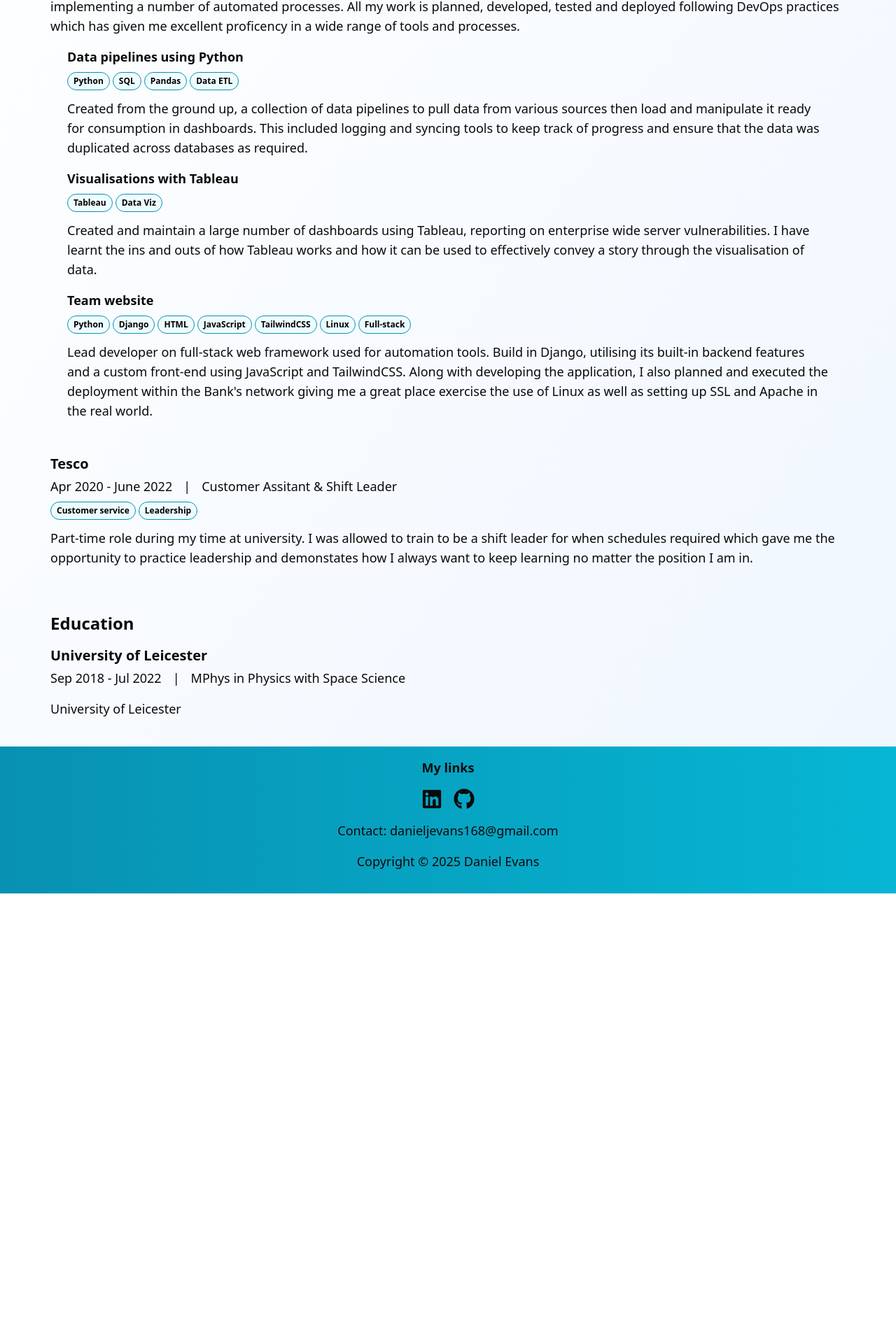
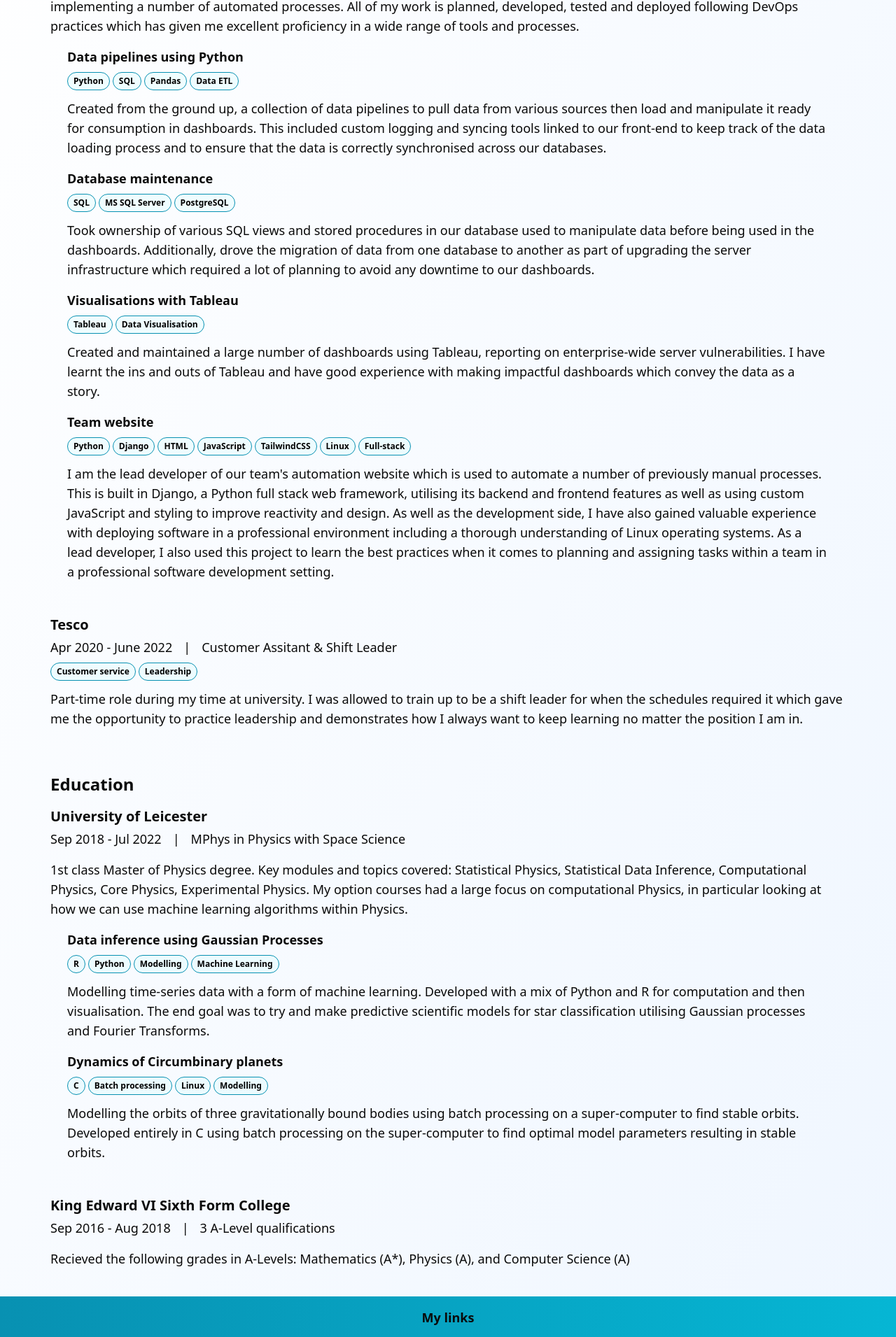
Before and after one commit to dane168/personal-website, a Next.js app: page /resume in a window 1280 px wide. Shown: the part 411-2322 px from the top of the page at 70% size. Before the commit the page ends 1688 px from the top, so only its background shows below. Built offline with nearby package versions, Linux system fonts and the light colour scheme.

Commit message:
Updated data

```diff
--- a/data/education.json
+++ b/data/education.json
@@ -4,6 +4,38 @@
     "degree": "MPhys in Physics with Space Science",
     "start_date": "Sep 2018",
     "end_date": "Jul 2022",
-    "location": "Leicester, UK"
+    "location": "Leicester, UK",
+    "summary": "1st class Master of Physics degree. Key modules and topics covered: Statistical Physics, Statistical Data Inference, Computational Physics, Core Physics, Experimental Physics. My option courses had a large focus on computational Physics, in particular looking at how we can use machine learning algorithms within Physics.",
+    "projects": [
+      {
+        "title": "Data inference using Gaussian Processes",
+        "description": "Modelling time-series data with a form of machine learning. Developed with a mix of Python and R for computation and then visualisation. The end goal was to try and make predictive scientific models for star classification utilising Gaussian processes and Fourier Transforms.",
+        "skills": [
+          "R",
+          "Python",
+          "Modelling",
+          "Machine Learning"
+        ]
+      },
+      {
+        "title": "Dynamics of Circumbinary planets",
+        "description": "Modelling the orbits of three gravitationally bound bodies using batch processing on a super-computer to find stable orbits. Developed entirely in C using batch processing on the super-computer to find optimal model parameters resulting in stable orbits.",
+        "skills": [
+          "C",
+          "Batch processing",
+          "Linux",
+          "Modelling"
+        ]
+      }
+    ]
+  },
+  {
+    "school": "King Edward VI Sixth Form College",
+    "degree": "3 A-Level qualifications",
+    "start_date": "Sep 2016",
+    "end_date": "Aug 2018",
+    "location": "Nuneaton, UK",
+    "summary": "Recieved the following grades in A-Levels: Mathematics (A*), Physics (A), and Computer Science (A)",
+    "projects": []
   }
 ]
--- a/data/work.json
+++ b/data/work.json
@@ -4,11 +4,11 @@
     "startdate": "Jul 2022",
     "enddate": "Present",
     "title": "Data Engineer",
-    "summary": "I began my career at Bank of America as a data engineer, starting on the graduate scheme. While largely focussed on creating and maintaining reports for enterprise wide server vulnerabilities, the scope of my work has also expanded to designing and implementing a number of automated processes. All my work is planned, developed, tested and deployed following DevOps practices which has given me excellent proficency in a wide range of tools and processes.",
+    "summary": "I began my career at Bank of America as a data engineer, starting on the graduate scheme. While largely focussed on creating and maintaining reports for enterprise-wide server vulnerability tracking, the scope of my work has also expanded to designing and implementing a number of automated processes. All of my work is planned, developed, tested and deployed following DevOps practices which has given me excellent proficiency in a wide range of tools and processes.",
     "achievements": [
       {
         "summary": "Data pipelines using Python",
-        "description": "Created from the ground up, a collection of data pipelines to pull data from various sources then load and manipulate it ready for consumption in dashboards. This included logging and syncing tools to keep track of progress and ensure that the data was duplicated across databases as required.",
+        "description": "Created from the ground up, a collection of data pipelines to pull data from various sources then load and manipulate it ready for consumption in dashboards. This included custom logging and syncing tools linked to our front-end to keep track of the data loading process and to ensure that the data is correctly synchronised across our databases.",
         "skills": [
           "Python",
           "SQL",
@@ -17,16 +17,25 @@
         ]
       },
       {
+        "summary": "Database maintenance",
+        "description": "Took ownership of various SQL views and stored procedures in our database used to manipulate data before being used in the dashboards. Additionally, drove the migration of data from one database to another as part of upgrading the server infrastructure which required a lot of planning to avoid any downtime to our dashboards.",
+        "skills": [
+          "SQL",
+          "MS SQL Server",
+          "PostgreSQL"
+        ]
+      },
+      {
         "summary": "Visualisations with Tableau ",
-        "description": "Created and maintain a large number of dashboards using Tableau, reporting on enterprise wide server vulnerabilities. I have learnt the ins and outs of how Tableau works and how it can be used to effectively convey a story through the visualisation of data.",
+        "description": "Created and maintained a large number of dashboards using Tableau, reporting on enterprise-wide server vulnerabilities. I have learnt the ins and outs of Tableau and have good experience with making impactful dashboards which convey the data as a story.",
         "skills": [
           "Tableau",
-          "Data Viz"
+          "Data Visualisation"
         ]
       },
       {
         "summary": "Team website",
-        "description": "Lead developer on full-stack web framework used for automation tools. Build in Django, utilising its built-in backend features and a custom front-end using JavaScript and TailwindCSS. Along with developing the application, I also planned and executed the deployment within the Bank's network giving me a great place exercise the use of Linux as well as setting up SSL and Apache in the real world.",
+        "description": "I am the lead developer of our team's automation website which is used to automate a number of previously manual processes. This is built in Django, a Python full stack web framework, utilising its backend and frontend features as well as using custom JavaScript and styling to improve reactivity and design. As well as the development side, I have also gained valuable experience with deploying software in a professional environment including a thorough understanding of Linux operating systems. As a lead developer, I also used this project to learn the best practices when it comes to planning and assigning tasks within a team in a professional software development setting.",
         "skills": [
           "Python",
           "Django",
@@ -45,7 +54,7 @@
     "startdate": "Apr 2020",
     "enddate": "June 2022",
     "title": "Customer Assitant & Shift Leader",
-    "summary": "Part-time role during my time at university. I was allowed to train to be a shift leader for when schedules required which gave me the opportunity to practice leadership and demonstates how I always want to keep learning no matter the position I am in.",
+    "summary": "Part-time role during my time at university. I was allowed to train up to be a shift leader for when the schedules required it which gave me the opportunity to practice leadership and demonstrates how I always want to keep learning no matter the position I am in.",
     "achievements": [
       {
         "Summary": "",
--- a/src/components/education.tsx
+++ b/src/components/education.tsx
@@ -1,5 +1,6 @@
 import React from 'react'
 import { EducationData } from '../../data/types'
+import SkillTag from './skill_tag'
 
 const EducationSection = ({ education_data }: { education_data: EducationData[] }) => {
   return (
@@ -18,8 +19,30 @@
                 <div className="my-2 flex flex-row justify-start flex-wrap">
                 </div>
                 <p className='my-2'>
-                  {data.school}
+                  {data.summary}
                 </p>
+
+                <ul className='my-2'>
+                  {
+                    data.projects.map((project, indx) => {
+                      return (
+                        <li key={indx} className='mx-6 my-4'>
+                          <p className='text-lg font-semibold'>{project.title}</p>
+                          <div className="my-2 flex flex-row justify-start flex-wrap">
+                            {
+                              project.skills.map((skill, indx) => {
+                                return (
+                                  <SkillTag key={indx} skill={skill} />
+                                )
+                              })
+                            }
+                          </div>
+                          <p>{project.description}</p>
+                        </li>
+                      )
+                    })
+                  }
+                </ul>
 
               </div>
 
--- a/src/components/education_item.tsx
+++ /dev/null
@@ -1,13 +0,0 @@
-import React from 'react'
-import { EducationData } from '../../data/types'
-
-const EducationItem = (data: EducationData) => {
-  return (
-    <>
-      <h1>{data.school}</h1>
-      <p>{data.degree}</p>
-    </>
-  )
-}
-
-export default EducationItem
```
Also changed, not shown: data/types.ts (+8 -0 lines).
